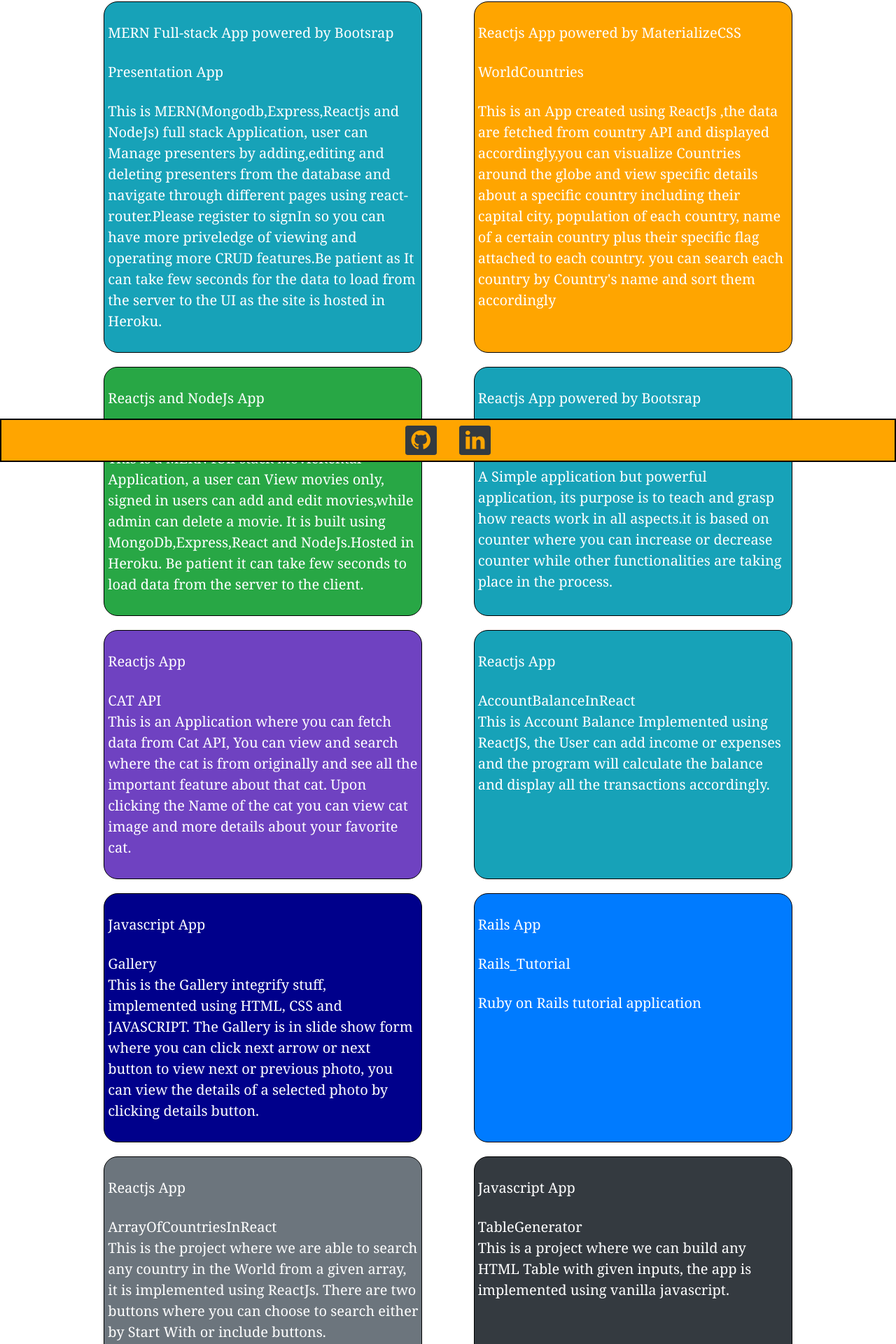
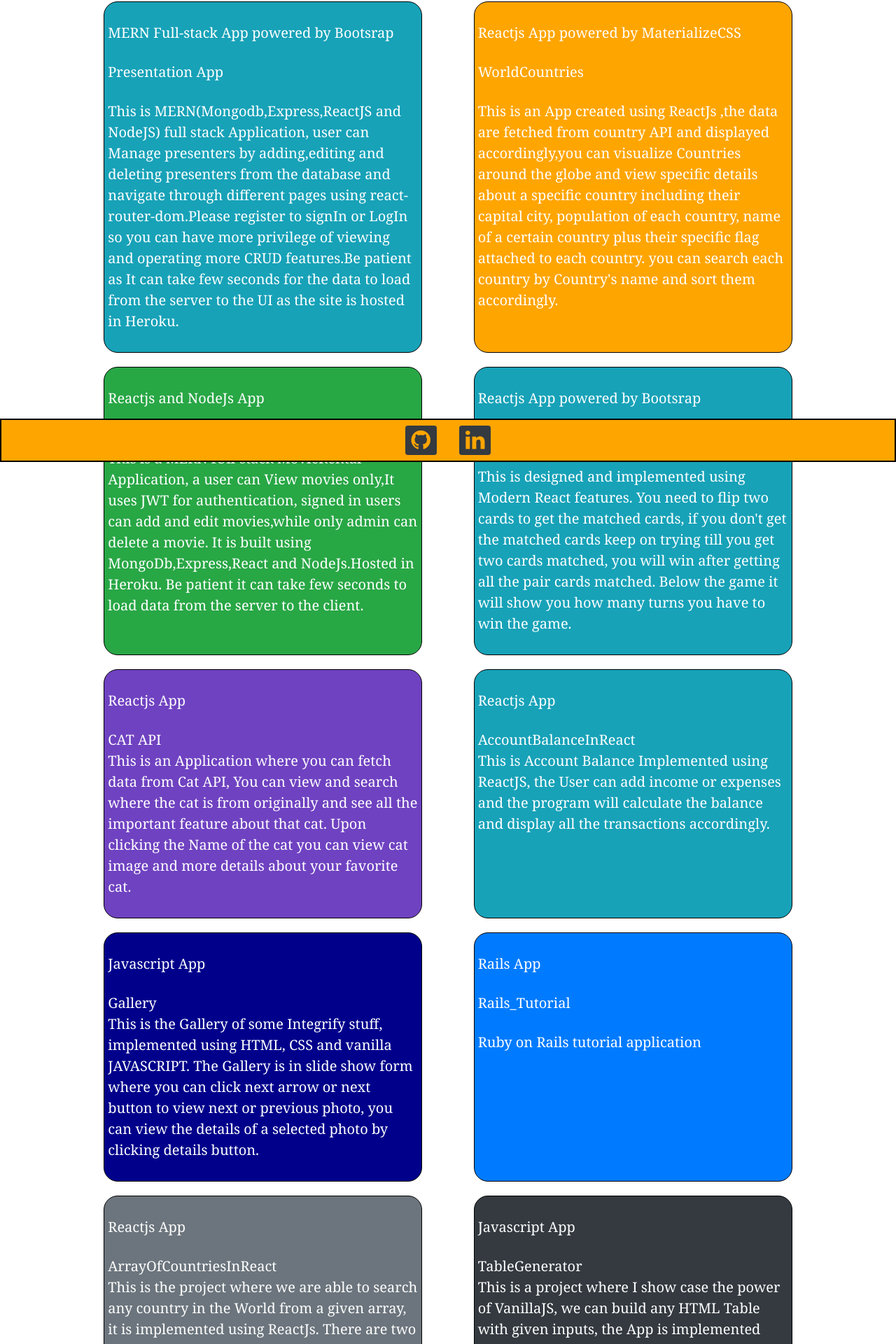
Before and after one commit to benk1/PortfolioInReact, a React (Create React App) app: page /projects in a window 1280 px wide. Shown: the part 140-2060 px from the top of the page at 70% size. Built offline with nearby package versions, Linux system fonts and the light colour scheme.

Commit message:
clean up the projects page

```diff
--- a/src/App.css
+++ b/src/App.css
@@ -279,6 +279,7 @@
 .headerStyle {
 	display: flex;
 	justify-content: space-evenly;
+
 	background: #000000;
 	text-align: justify;
 	padding: 19px;
@@ -298,3 +299,6 @@
 .header {
 	height: 58px;
 }
+.github {
+	text-align: center;
+}
--- a/src/components/Projects.jsx
+++ b/src/components/Projects.jsx
@@ -1,7 +1,7 @@
 import React, { Component } from 'react';
 import 'font-awesome/css/font-awesome.css';
 
-//import { Link } from "react-router-dom";
+// import { Link } from 'react-router-dom';
 
 class Projects extends Component {
 	render() {
@@ -19,14 +19,14 @@
 								<div>
 									<p>Presentation App</p>
 									<p>
-										This is MERN(Mongodb,Express,Reactjs and NodeJs) full stack
+										This is MERN(Mongodb,Express,ReactJS and NodeJS) full stack
 										Application, user can Manage presenters by adding,editing
 										and deleting presenters from the database and navigate
-										through different pages using react-router.Please register
-										to signIn so you can have more priveledge of viewing and
-										operating more CRUD features.Be patient as It can take few
-										seconds for the data to load from the server to the UI as
-										the site is hosted in Heroku.
+										through different pages using react-router-dom.Please
+										register to signIn or LogIn so you can have more privilege
+										of viewing and operating more CRUD features.Be patient as It
+										can take few seconds for the data to load from the server to
+										the UI as the site is hosted in Heroku.
 									</p>
 								</div>
 							</a>
@@ -51,7 +51,7 @@
 										specific country including their capital city, population of
 										each country, name of a certain country plus their specific
 										flag attached to each country. you can search each country
-										by Country's name and sort them accordingly
+										by Country's name and sort them accordingly.
 									</p>
 								</div>
 							</a>
@@ -68,11 +68,11 @@
 								<p>
 									Movie Rental App<br></br>
 									This is a MERN fUll-stack MovieRental Application, a user can
-									View movies only, signed in users can add and edit
-									movies,while admin can delete a movie. It is built using
-									MongoDb,Express,React and NodeJs.Hosted in Heroku. Be patient
-									it can take few seconds to load data from the server to the
-									client.
+									View movies only,It uses JWT for authentication, signed in
+									users can add and edit movies,while only admin can delete a
+									movie. It is built using MongoDb,Express,React and
+									NodeJs.Hosted in Heroku. Be patient it can take few seconds to
+									load data from the server to the client.
 								</p>
 							</a>
 						</h5>
@@ -83,15 +83,17 @@
 							<a
 								className="project-link"
 								//href="https://github.com/benk1/counter-App"
-								href="https://counterapplication.netlify.app"
+								href="https://hardcore-panini-866022.netlify.app/"
 							>
 								<p>Reactjs App powered by Bootsrap</p>
-								<p>Counter-App</p>
+								<p>Magic Memory Game</p>
 								<p>
-									A Simple application but powerful application, its purpose is
-									to teach and grasp how reacts work in all aspects.it is based
-									on counter where you can increase or decrease counter while
-									other functionalities are taking place in the process.
+									This is designed and implemented using Modern React features.
+									You need to flip two cards to get the matched cards, if you
+									don't get the matched cards keep on trying till you get two
+									cards matched, you will win after getting all the pair cards
+									matched. Below the game it will show you how many turns you
+									have to win the game.
 								</p>
 							</a>
 						</h5>
@@ -144,11 +146,11 @@
 								<p>Javascript App </p>
 								<p>
 									Gallery<br></br>
-									This is the Gallery integrify stuff, implemented using HTML,
-									CSS and JAVASCRIPT. The Gallery is in slide show form where
-									you can click next arrow or next button to view next or
-									previous photo, you can view the details of a selected photo
-									by clicking details button.
+									This is the Gallery of some Integrify stuff, implemented using
+									HTML, CSS and vanilla JAVASCRIPT. The Gallery is in slide show
+									form where you can click next arrow or next button to view
+									next or previous photo, you can view the details of a selected
+									photo by clicking details button.
 								</p>
 							</a>
 						</h5>
@@ -182,7 +184,7 @@
 									This is the project where we are able to search any country in
 									the World from a given array, it is implemented using ReactJs.
 									There are two buttons where you can choose to search either by
-									Start With or include buttons.
+									StartWith or include buttons.
 								</p>
 							</a>
 						</h5>
@@ -198,13 +200,19 @@
 								<p>Javascript App </p>
 								<p>
 									TableGenerator<br></br>
-									This is a project where we can build any HTML Table with given
-									inputs, the app is implemented using vanilla javascript.
+									This is a project where I show case the power of VanillaJS, we
+									can build any HTML Table with given inputs, the App is
+									implemented using pure vanilla javascript.
 								</p>
 							</a>
 						</h5>
 					</div>
 				</div>
+				<p className="github">
+					<a className="about" href="https://github.com/benk1/">
+						More Projects On My Github Page
+					</a>{' '}
+				</p>
 			</div>
 		);
 	}
```
